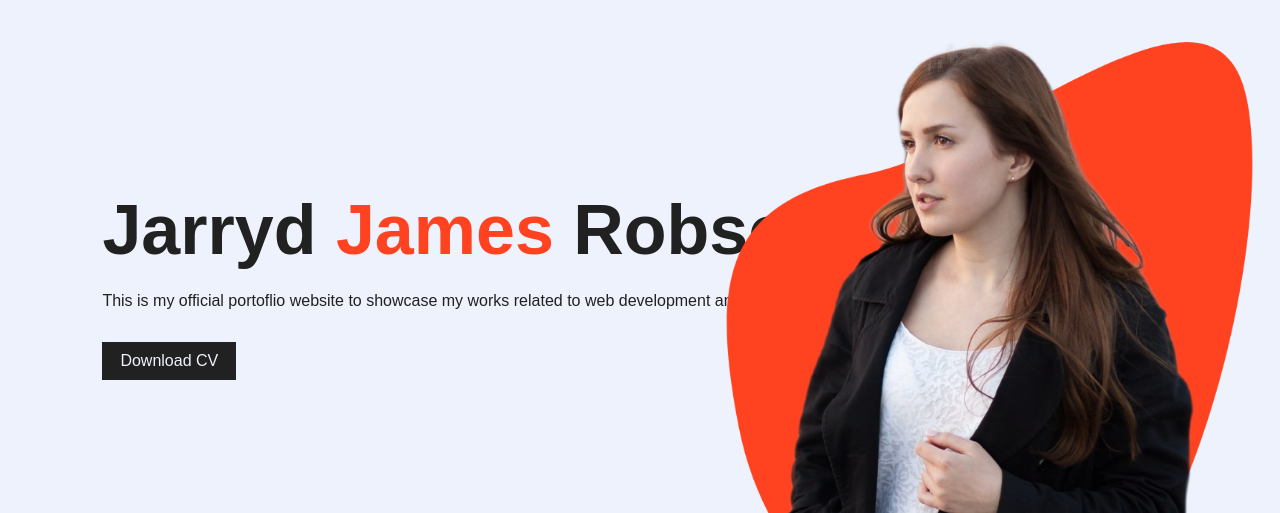
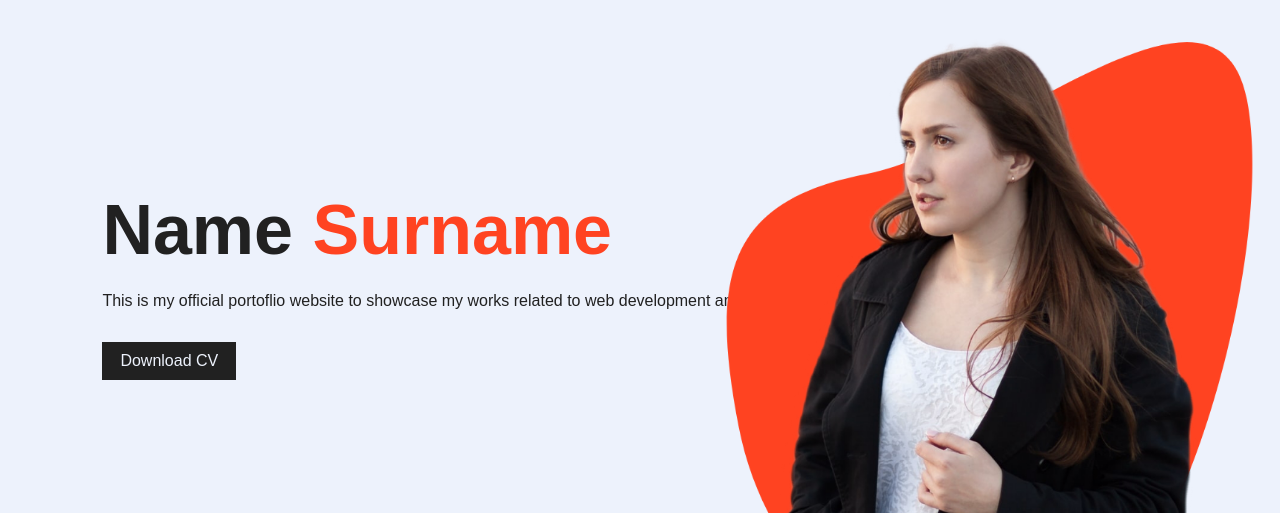
Before and after one commit to Jayrbsn/darkmode, a plain HTML site: page index.html in a window 1280 px wide. Shown: the part 114-627 px from the top of the page. Drawn offline with Linux system fonts and the light colour scheme.

Commit message:
Update index.html

```diff
--- a/index.html
+++ b/index.html
@@ -19,7 +19,7 @@
          <img src="moon.png" id="icon">
       </nav>
       <div class="info">
-         <h1>Jarryd <span>James</span> Robson</h1>
+         <h1>Name <span>Surname</span></h1>
          <p>This is my official portoflio website to showcase my works related to web development and UI design</p>
          <a href="">Download CV</a>
       </div>
```
